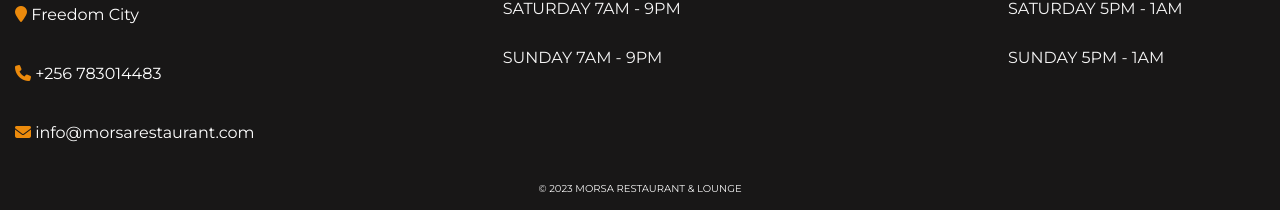
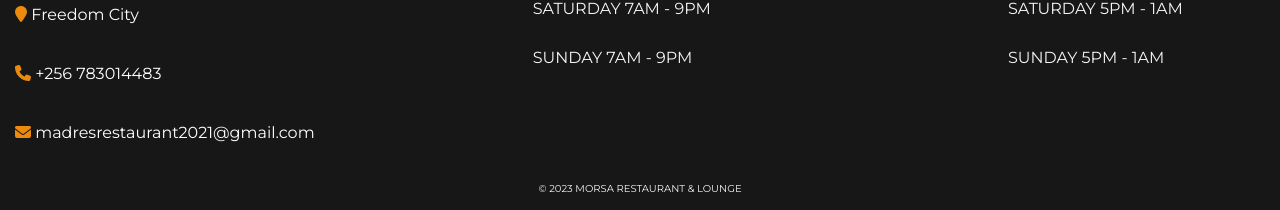
Before and after one commit to devcharles800/MorsaRestaurant, a plain HTML site: page index.html in a window 1280 px wide. Shown: the part 5465-5675 px from the top of the page. Drawn offline with Linux system fonts and the light colour scheme; files whose address does not match are found by name.

Commit message:
Changed email

```diff
--- a/index.html
+++ b/index.html
@@ -294,7 +294,7 @@
                 </div>
                 <p><a href=""><i class="fas fa-map-marker"></i>  Freedom City</a></p>
                 <p><a href="https://wa.me/256707500126"><i class="fas fa-phone"></i>  +256 783014483</a></p>
-                <p><a href=""><i class="fas fa-envelope"></i>  info@morsarestaurant.com</a></p>
+                <p><a href=""><i class="fas fa-envelope"></i>  madresrestaurant2021@gmail.com</a></p>
             </div>
             <div class="restaurant-working-hours">
                 <h5 class="section-heading">Restaurant working Hours</h5>
```
